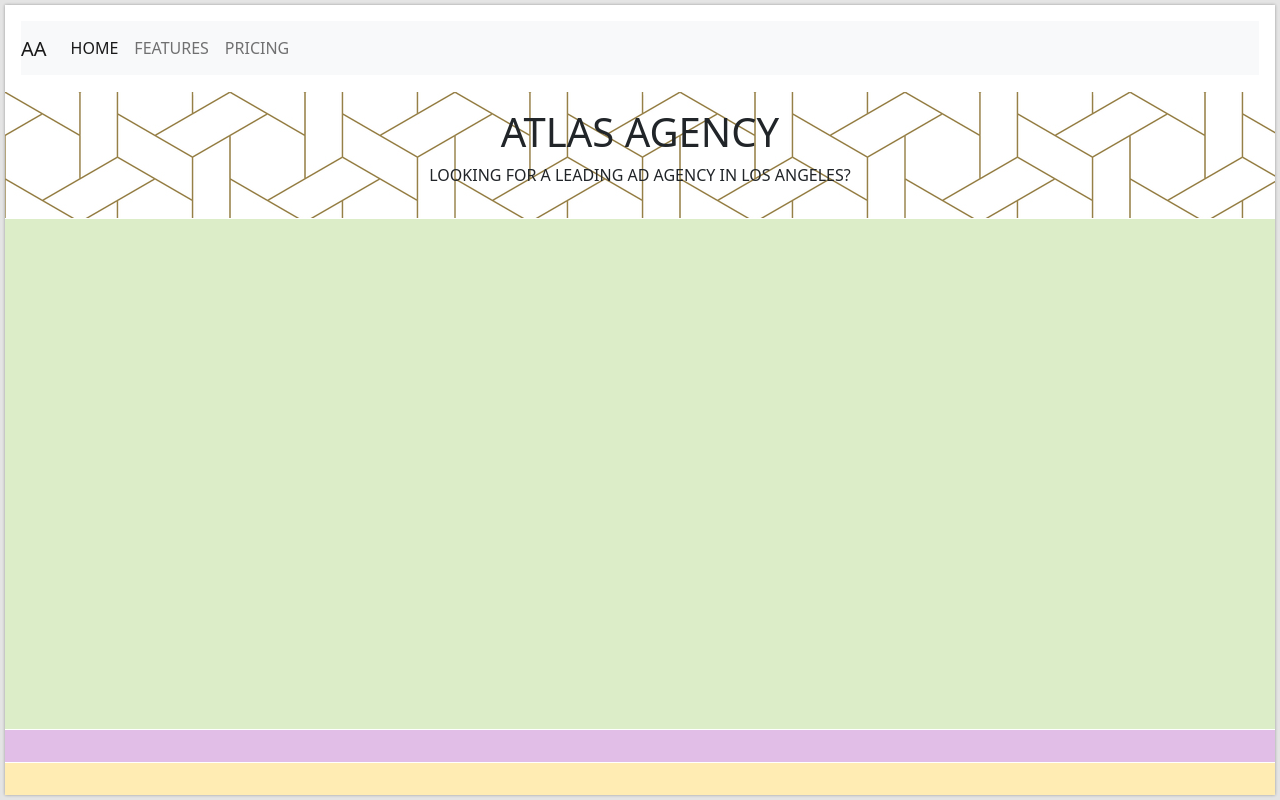
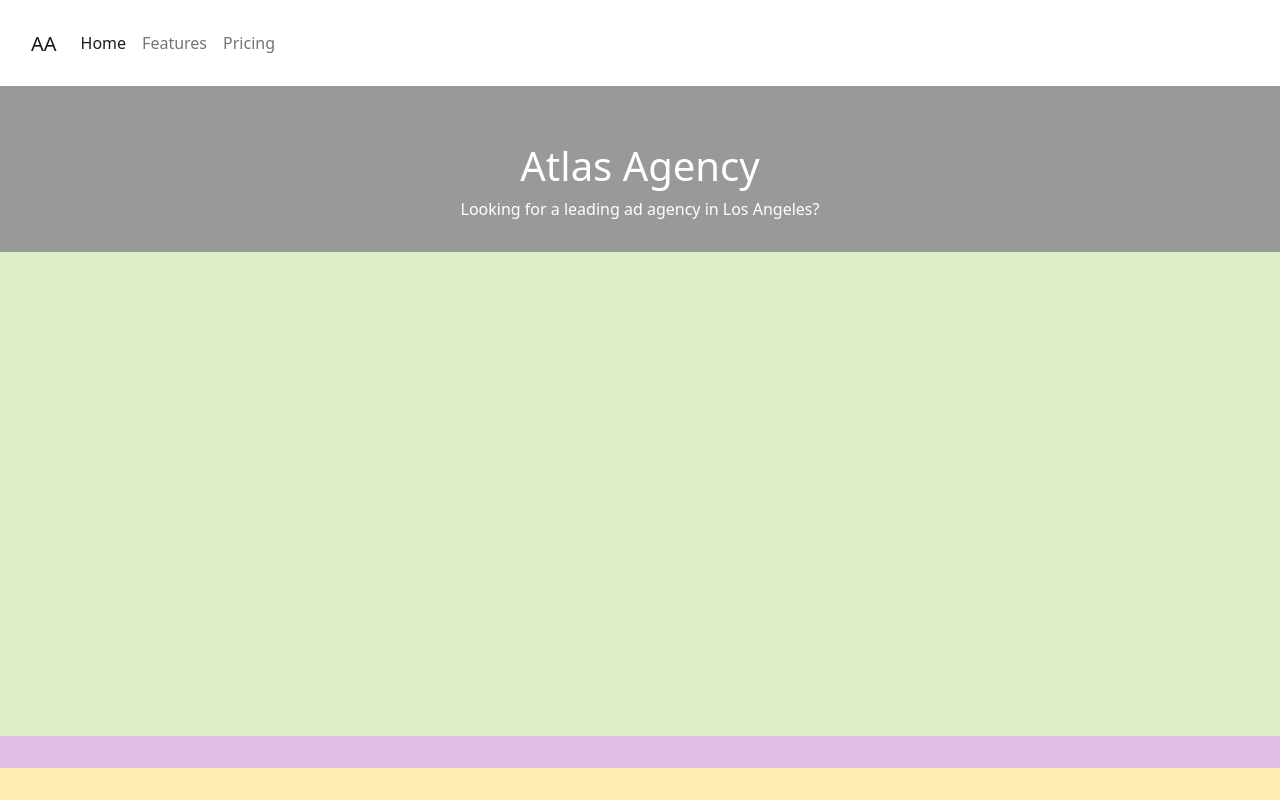
Before and after one commit to kreativekntrl/atlas-agency, a React (Create React App) app in the folder atlas-agency/: page / in a window 1280 px wide. Built offline with nearby package versions, Linux system fonts and the light colour scheme.

Commit message:
comments in scss/article started

```diff
--- a/atlas-agency/src/App.scss
+++ b/atlas-agency/src/App.scss
@@ -1,24 +1,29 @@
+// :root {
+//     --light: white;
+//     --accent: #c9a6ac;
+//     --dark: #924d59;
+//     --darkest: #924d59;
+// }
 * {
     box-sizing: border-box;
   }
   body {
-    background: #e4e4e4;
-    padding: 5px;
+    background-color: var(--light);
+    // padding: 5px;
     height: 100vh;
     margin: 0;
 
     font: 500 100% system-ui, sans-serif;
-    text-transform: uppercase;
   }
   .page-wrap {
-    background: white;
-    height: calc(100vh - 10px);
+    background-color: var(--light);
+    height: 100vh;
     box-shadow: 0 0 3px rgba(black, 0.33);
 
     display: grid;
     grid-template-columns: minmax(10px, 1fr) minmax(10px, 3fr);
     grid-template-rows: min-content min-content 1fr min-content;
-    gap: 1px;
+    // gap: 1px;
 
     > * {
       padding: 1rem;
@@ -27,18 +32,18 @@
 
     @media (max-width: 600px) {
       grid-template-columns: 100%;
-      grid-template-rows: auto;
+    //   grid-template-rows: auto;
       > * {
         grid-column: 1 / -1 !important;
-        grid-row: auto !important;
+        // grid-row: auto !important;
       }
     }
   }
-
   .page-header {
     grid-column: 1 / -1;
+    background-color: var(--darkest);
+    margin: 0 15px 0 15px;
   }
-
   .page-sidebar {
     grid-column: 1 / -1;
     background: #e1bee7;
@@ -46,7 +51,18 @@
   .page-art {
     grid-column: 1 / -1;
     grid-row: 2 / 3;
-    background-image: url('./images/artImg.jpg');
+    // background-image: url('./images/artImg.jpg');
+    background-color: gray;
+    opacity: .8;
+  }
+  .page-art div {
+    opacity: 1;
+    color: white;
+  }
+
+  .page-art h1, p {
+    opacity: 1;
+    // text-shadow: 2px 2px gray;
   }
   .page-main {
     grid-column: 1 / -1;
--- a/atlas-agency/src/components/Article.js
+++ b/atlas-agency/src/components/Article.js
@@ -1,6 +1,6 @@
 const Article = () => {
     return(
-        <div>
+        <div style={{paddingTop: "40px"}}>
             <h1>Atlas Agency</h1>
             <p>Looking for a leading ad agency in Los Angeles?</p>
         </div>
--- a/atlas-agency/src/components/NavBar.js
+++ b/atlas-agency/src/components/NavBar.js
@@ -1,6 +1,6 @@
 const NavBar = () => {
     return(
-<nav className="navbar navbar-expand-lg navbar-light bg-light">
+<nav className="navbar navbar-expand-lg navbar-light">
   <a className="navbar-brand" href="#">AA</a>
   <button className="navbar-toggler" type="button" data-toggle="collapse" data-target="#navbarNavAltMarkup" aria-controls="navbarNavAltMarkup" aria-expanded="false" aria-label="Toggle navigation">
     <span className="navbar-toggler-icon"></span>
```
Also changed, not shown: atlas-agency/src/images/artImg.jpg.
